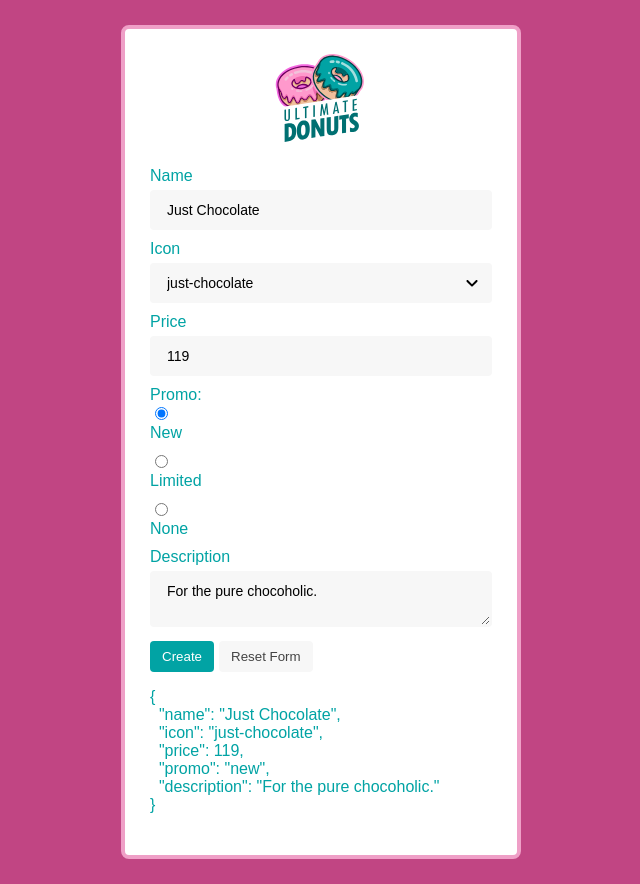
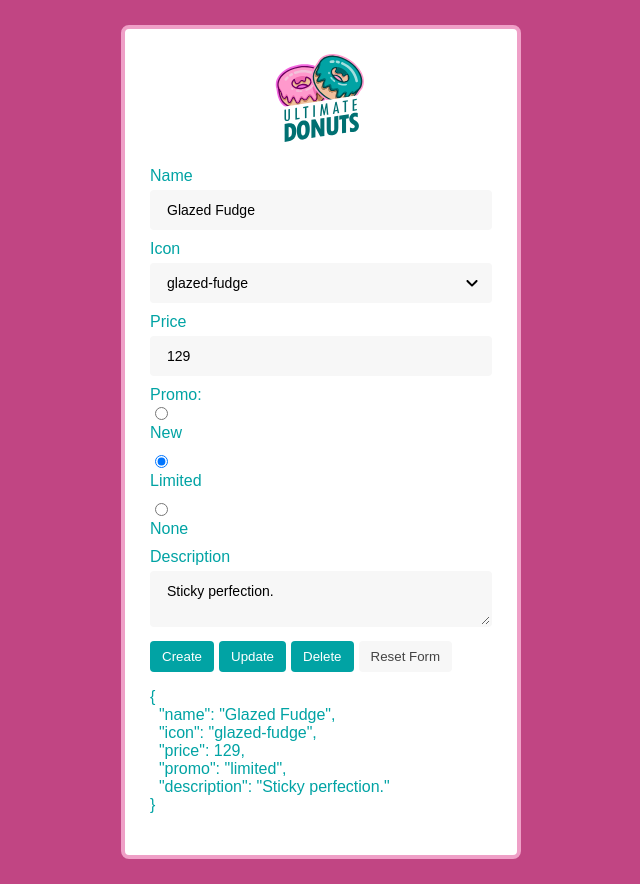
Before and after one commit to sunil130524/angular-basics, an Angular app: page / in a window 1280 px wide. Shown: the whole page, without its empty margins (319-959 px from the left). Built offline with nearby package versions, Linux system fonts and the light colour scheme; a web font is replaced by a local one.

Commit message:
Implement service

```diff
--- a/src/app/admin/components/donut-form/donut-form.component.ts
+++ b/src/app/admin/components/donut-form/donut-form.component.ts
@@ -5,7 +5,7 @@ import { Donut } from '../../models/donut.model';
 @Component({
   selector: 'app-donut-form',
   template: `
-    <form class="donut-form" (ngSubmit)="handleSubmit(donutForm)" #donutForm="ngForm">
+    <form class="donut-form" #donutForm="ngForm">
       <label>
         <span>Name</span>
         <input type="text" class="input" required minlength="3" name="name" [ngModel]="donut.name" [ngModelOptions]="{updateOn: 'blur'}" #nameInput="ngModel" />
@@ -57,7 +57,9 @@ import { Donut } from '../../models/donut.model';
         </ng-container>
       </label>
 
-      <button type="submit" class="btn btn--green">Create</button>
+      <button type="button" class="btn btn--green" (click)="handleCreate(donutForm)">Create</button>
+      <button type="button" class="btn btn--green" (click)="handleUpdate(donutForm)">Update</button>
+      <button type="button" class="btn btn--green" (click)="handleDelete()">Delete</button>
       <button type="button" class="btn btn--grey" (click)="donutForm.resetForm()">Reset Form</button>
 
       <div class="donut-form-spinner" *ngIf="donutForm.valid && donutForm.submitted">
@@ -102,6 +104,8 @@ export class DonutFormComponent {
   @Input() donut! : Donut;
 
   @Output() createForm = new EventEmitter<Donut>();
+  @Output() updateForm = new EventEmitter<Donut>();
+  @Output() deleteForm = new EventEmitter<Donut>();
 
   icons: string[] = [
     'caramel-swirl',
@@ -113,7 +117,7 @@ export class DonutFormComponent {
     'zesty-lemon',
   ];
 
-  handleSubmit(form: NgForm) {
+  handleCreate(form: NgForm) {
     if(form.invalid) {
       form.form.markAllAsTouched();
       return;
@@ -121,4 +125,21 @@ export class DonutFormComponent {
     this.createForm.emit(form.value);
   }
 
+  handleUpdate(form: NgForm) {
+    if(form.invalid) {
+      form.form.markAllAsTouched();
+      return;
+    }
+    this.updateForm.emit({
+      id: this.donut.id,
+      ...form.value
+    });
+  }
+
+  handleDelete() {
+    if(confirm(`Do you really want to delete ${this.donut.name}`)) {
+      this.deleteForm.emit(this.donut);
+    }
+  }
+
 }
--- a/src/app/admin/containers/donut-list/donut-list.component.ts
+++ b/src/app/admin/containers/donut-list/donut-list.component.ts
@@ -1,5 +1,6 @@
 import { Component, OnInit } from '@angular/core';
 import { Donut } from '../../models/donut.model';
+import { DonutService } from '../../services/donut.service';
 
 @Component({
   selector: 'app-donut-list',
@@ -23,32 +24,10 @@ import { Donut } from '../../models/donut.model';
 export class DonutListComponent implements OnInit{
   donuts!: Donut[];
 
+  constructor(private donutService: DonutService) {}
+
   ngOnInit(): void {
-    this.donuts = [
-      {
-        id: 'y8z0As',
-        name: 'Just Chocolate',
-        icon: 'just-chocolate',
-        promo: 'new',
-        price: 119,
-        description: 'For the pure chocoholic.',
-      },
-      {
-        id: '3u98Kl',
-        name: 'Glazed Fudge',
-        icon: 'glazed-fudge',
-        promo: 'limited',
-        price: 129,
-        description: 'Sticky perfection.',
-      },
-      {
-        id: 'ae098s',
-        name: 'Caramel Swirl',
-        icon: 'caramel-swirl',
-        price: 129,
-        description: 'Chocolate drizzled with caramel.',
-      },
-    ];
+    this.donuts = this.donutService.read();
   }
 
   trackById(index: number, value: Donut) {
--- a/src/app/admin/containers/donut-single/donut-single.component.ts
+++ b/src/app/admin/containers/donut-single/donut-single.component.ts
@@ -1,11 +1,12 @@
 import { Component, OnInit } from '@angular/core';
 import { Donut } from '../../models/donut.model';
+import { DonutService } from '../../services/donut.service';
 
 @Component({
   selector: 'app-donut-single',
   template: `
     <div>
-      <app-donut-form [donut]=donut (createForm)="onCreateDonutForm($event)"></app-donut-form>
+      <app-donut-form [donut]=donut (createForm)="onCreateDonutForm($event)" (updateForm)="onUpdateDonutForm($event)" (deleteForm)="onDeleteDonut($event)"></app-donut-form>
     </div>
   `,
   styles: [
@@ -14,19 +15,23 @@ import { Donut } from '../../models/donut.model';
 export class DonutSingleComponent implements OnInit{
   donut!: Donut
 
+  constructor(private donutService: DonutService) {}
+
   ngOnInit(): void {
-    this.donut = {
-      id: 'y8z0As',
-      name: 'Just Chocolate',
-      icon: 'just-chocolate',
-      promo: 'new',
-      price: 119,
-      description: 'For the pure chocoholic.',
-    }
+    const id = '3u98Kl'
+    this.donut = this.donutService.readById(id);
   }
 
   onCreateDonutForm(donutForm: Donut) {
-    console.log("onCreateDonutForm", donutForm);
+    this.donutService.create(donutForm);
+  }
+
+  onUpdateDonutForm(donutForm: Donut) {
+    this.donutService.update(donutForm);
+  }
+
+  onDeleteDonut(donut: Donut) {
+    this.donutService.delete(donut);
   }
 
 }
--- a/src/app/admin/models/donut.model.ts
+++ b/src/app/admin/models/donut.model.ts
@@ -1,5 +1,5 @@
 export interface Donut {
-  id: string;
+  id?: string;
   name: string;
   icon: string;
   promo?: 'new' | 'limited';
--- /dev/null
+++ b/src/app/admin/services/donut.service.ts
@@ -0,0 +1,74 @@
+import { Injectable } from '@angular/core';
+import { Donut } from '../models/donut.model';
+
+@Injectable({
+  providedIn: 'root'
+})
+export class DonutService {
+  private donuts: Donut[] = [
+    {
+      id: 'y8z0As',
+      name: 'Just Chocolate',
+      icon: 'just-chocolate',
+      promo: 'new',
+      price: 119,
+      description: 'For the pure chocoholic.',
+    },
+    {
+      id: '3u98Kl',
+      name: 'Glazed Fudge',
+      icon: 'glazed-fudge',
+      promo: 'limited',
+      price: 129,
+      description: 'Sticky perfection.',
+    },
+    {
+      id: 'ae098s',
+      name: 'Caramel Swirl',
+      icon: 'caramel-swirl',
+      price: 129,
+      description: 'Chocolate drizzled with caramel.',
+    },
+  ];
+
+  constructor() { }
+
+  read() {
+    return this.donuts;
+  }
+
+  readById(id: string) {
+    const donut = this.donuts.find((donut) => donut.id === id);
+    if(donut) {
+      return donut;
+    }
+    return {
+      name: '',
+      icon: '',
+      price: 0,
+      description: ''
+    }
+  }
+
+  create(payload: Donut) {
+    this.donuts = [...this.donuts, payload];
+  }
+
+  update(payload: Donut) {
+    this.donuts = this.donuts.map((donut) => {
+      if(donut.id === payload.id) {
+        return payload;
+      }
+      return donut;
+    });
+    console.log(this.donuts);
+  }
+
+  delete(payload: Donut) {
+    this.donuts = this.donuts.filter((donut: Donut) => {
+      return donut.id !== payload.id
+    })
+    console.log(this.donuts);
+  }
+
+}
--- a/src/app/app.component.ts
+++ b/src/app/app.component.ts
@@ -7,6 +7,7 @@ import { Component, OnInit } from '@angular/core';
       <header class="header">
         <img src="/assets/img/logo.svg" alt="Ultimate Donuts" class="logo" />
       </header>
+      <!-- <app-donut-list></app-donut-list> -->
       <app-donut-single></app-donut-single>
     </div>
   `,
```
Also changed, not shown: 1 other file (tests, documents, lock files or other folders).
